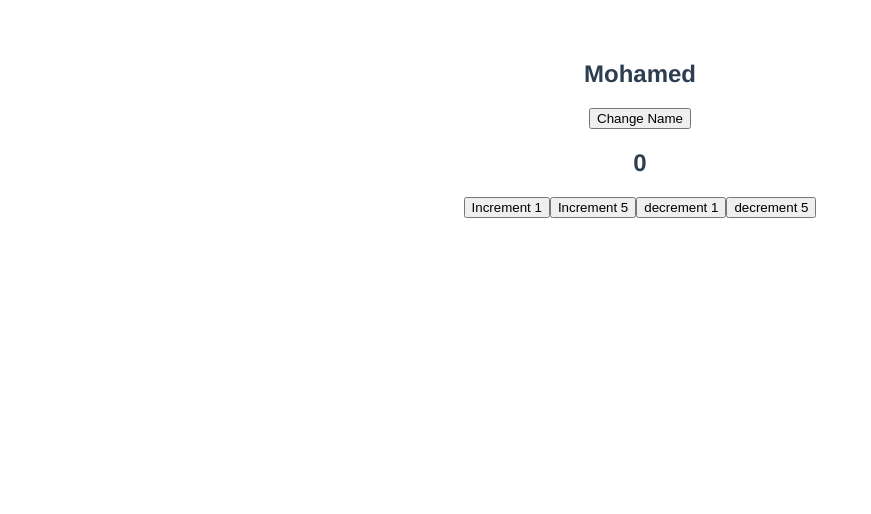
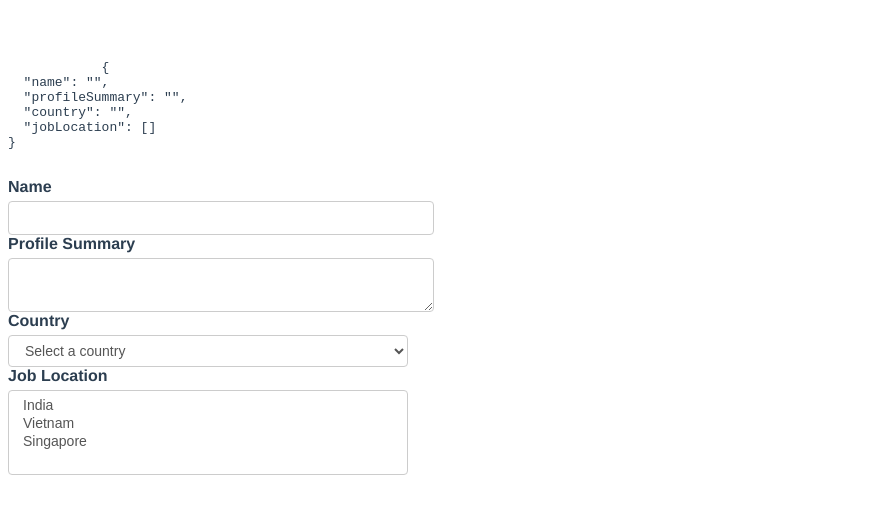
Before and after one commit to devmuhmed/journey-of-vuejs, a Vue app in the folder tasks/codevolution/: page / in a window 1280 px wide. Shown: the top 514 px of the page, without its empty margins (0-871 px from the left). Built offline with nearby package versions, Linux system fonts and the light colour scheme.

Commit message:
codevolution lesson 19 FormHandling part(1)

```diff
--- /dev/null
+++ b/tasks/codevolution/src/FormHandling.vue
@@ -0,0 +1,95 @@
+<template>
+    <div>
+        <pre>
+            {{ JSON.stringify(formValues, null, 2) }}
+        </pre>
+    </div>
+    <form>
+        <div>
+            <label for="name">Name</label>
+            <input type="text" id="name" v-model="formValues.name">
+        </div>
+
+        <div>
+            <label for="profile">Profile Summary</label>
+            <textarea id="profile" v-model="formValues.profileSummary"/>
+        </div>
+
+        <div>
+            <label for="country">Country</label>
+            <select id="country" v-model="formValues.country">
+                <option value="">Select a country</option>
+                <option value="india">India</option>
+                <option value="Vietnam">Vietnam</option>
+                <option value="singapore">Singapore</option>
+            </select>
+        </div>
+
+        <div>
+            <label for="job-location">Job Location</label>
+            <select id="job-location" multiple v-model="formValues.jobLocation">
+                <option value="india">India</option>
+                <option value="Vietnam">Vietnam</option>
+                <option value="singapore">Singapore</option>
+            </select>
+        </div>
+    </form>
+</template>
+
+
+<script>
+export default {
+    name: 'FormHandling',
+    data() {
+        return{
+            formValues:{
+                name: '',
+                profileSummary:'',
+                country: '',
+                jobLocation:[],
+            }
+        }
+    },
+    methods: {
+    },
+}
+</script>
+
+<style>
+#app {
+font-family: Avenir, Helvetica, Arial, sans-serif;
+-webkit-font-smoothing: antialiased;
+-moz-osx-font-smoothing: grayscale;
+/* text-align: center; */
+color: #2c3e50;
+margin-top: 60px;
+}
+
+label {
+    font-weight: bold;
+    display: flex;
+    margin-bottom: 5px;
+}
+
+input + label {
+    font-weight: bold;
+    display: inline-flex;
+    margin-right: 20px;
+
+}
+
+input[type='text'],
+textarea,
+select {
+    display: block;
+    width: 400px;
+    padding: 6px 12px;
+    font-size: 14px;
+    line-height: 1.42857143;
+    color: #555;
+    background-color: #fff;
+    background-image: none;
+    border: 1px solid #ccc;
+    border-radius: 4px;
+}
+</style>
--- a/tasks/codevolution/src/main.js
+++ b/tasks/codevolution/src/main.js
@@ -4,6 +4,7 @@
 // import ListRendering from './ListRendering.vue'
 // import ListConditional from './ListRenderingConditional.vue'
 // import MethodApp from './Method.vue'
-import EventHandling from './EventHandling.vue'
+// import EventHandling from './EventHandling.vue'
+import FormHandling from './FormHandling.vue'
 
-createApp(EventHandling).mount('#app')
+createApp(FormHandling).mount('#app')
```
Also changed, not shown: 1 other file (tests, documents, lock files or other folders).
